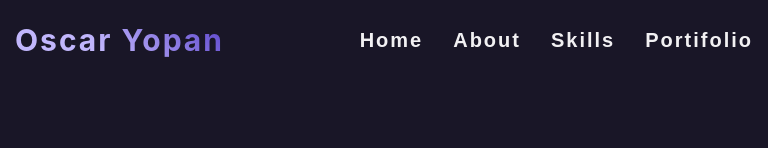
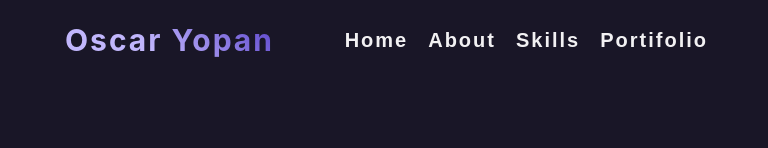
Before and after one commit to OscarYopan/oscar-yopan-portifolio-react-js, a React (Create React App) app: page / in a window 768 px wide. Shown: the top 148 px of the page. Built offline with nearby package versions, Linux system fonts and the light colour scheme; some icons are missing.

Commit message:
Update Header.css

```diff
--- a/src/components/Header/Header.css
+++ b/src/components/Header/Header.css
@@ -1,4 +1,3 @@
-
 .nav {
   position: fixed;
   background-color: var(--body-color);
@@ -179,3 +178,13 @@
     cursor: pointer;
   }
 }
+
+@media (max-width: 900px) and (min-width: 550px) {
+  .nav .nav-container {
+    margin: 0 5rem;
+  }
+
+  .nav .nav-container .menu ul li button a {
+    padding: .7rem 1rem;
+  }
+}
```
